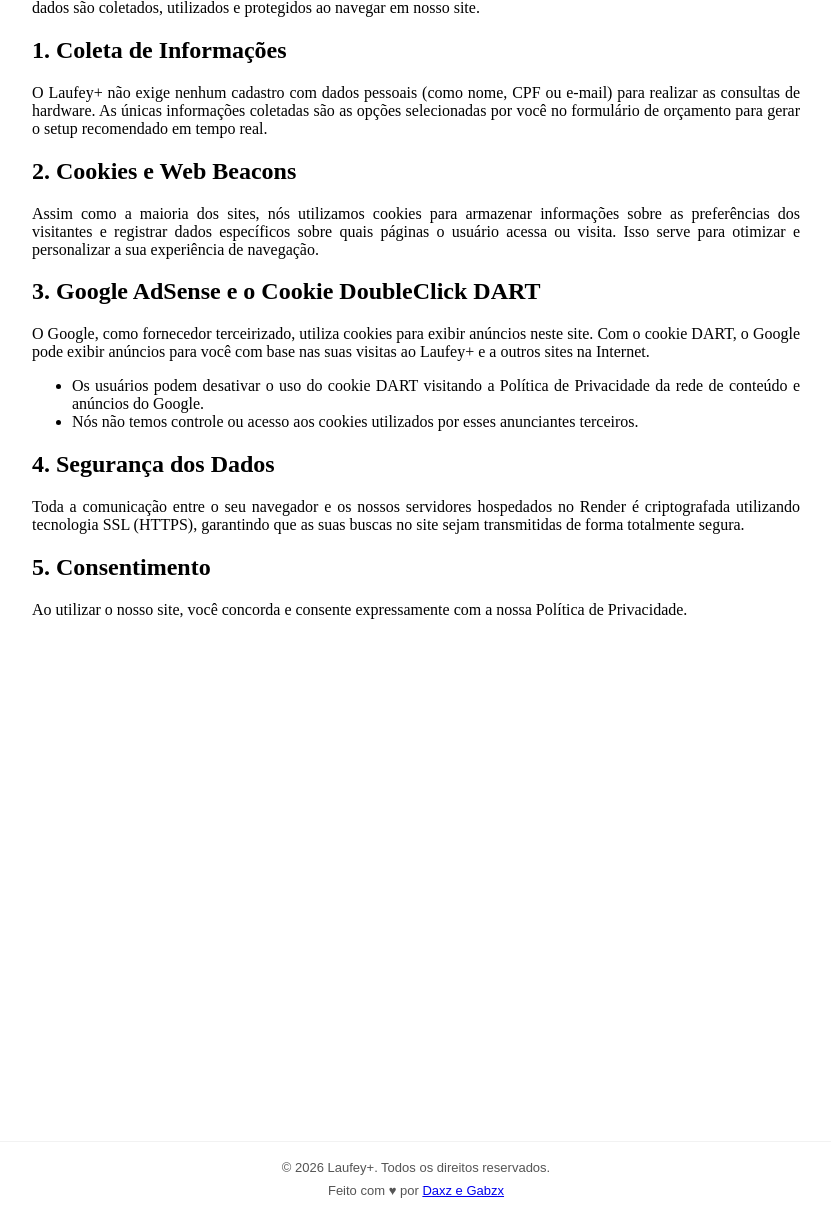
After one commit to danilonascim7-ai/Laufy, a Flask app: template templates/index3.html in a window 1280 px wide. The commit adds this page. Shown: the part 199-1415 px from the top of the page, without its empty margins (224-1055 px from the left). Run offline with Flask 3, Linux system fonts and the light colour scheme; the template is opened without the code that fills it, so the values that code supplies are empty.

Commit message:
Add files via upload

```diff
--- /dev/null
+++ b/templates/index3.html
@@ -0,0 +1,80 @@
+<!DOCTYPE html>
+<html lang="en">
+<head>
+    <meta charset="UTF-8">
+    <meta name="viewport" content="width=device-width, initial-scale=1.0">
+    <title>Política de Privacidade</title>
+    <link rel="stylesheet" href="{{ url_for('static', filename='style2.css') }}">
+</head>
+<body>
+   <header>
+        <section class="Title">
+                <a href="/" style="text-decoration: none; color: inherit;"><h2>Laufey+</h2></a>
+            </section>
+            <!-- Imagens e Ícones Corrigidos com url_for -->
+            <a href="/"><img src="{{url_for('static', filename='home.png')}}" alt="" class="home"></a>
+            <a href="/insta"><img src="{{ url_for('static', filename='R.png') }}" alt="" class="instagram"></a>
+            <a href="/x"><img src="{{ url_for('static', filename='logo-x-modern-2023-7cbd.png') }}" alt="" class="X"></a>
+            <a href="/git"><img src="{{url_for('static' , filename='github_logo_icon_229278.webp')}}" alt="" class="git"></a>
+
+    </header>
+
+    <main>
+
+        <div class="line">
+            <h1>Política de Privacidade</h1>
+
+            <p>Sua privacidade é extremamente importante para nós do <strong>Laufey+</strong>. Esta Política de Privacidade descreve como os seus dados são coletados, utilizados e protegidos ao navegar em nosso site.</p>
+
+            <h2>1. Coleta de Informações</h2>
+            <p>O Laufey+ não exige nenhum cadastro com dados pessoais (como nome, CPF ou e-mail) para realizar as consultas de hardware. As únicas informações coletadas são as opções selecionadas por você no formulário de orçamento para gerar o setup recomendado em tempo real.</p>
+
+            <h2>2. Cookies e Web Beacons</h2>
+            <p>Assim como a maioria dos sites, nós utilizamos cookies para armazenar informações sobre as preferências dos visitantes e registrar dados específicos sobre quais páginas o usuário acessa ou visita. Isso serve para otimizar e personalizar a sua experiência de navegação.</p>
+
+            <h2>3. Google AdSense e o Cookie DoubleClick DART</h2>
+            <p>O Google, como fornecedor terceirizado, utiliza cookies para exibir anúncios neste site. Com o cookie DART, o Google pode exibir anúncios para você com base nas suas visitas ao Laufey+ e a outros sites na Internet.</p>
+            <ul>
+                <li>Os usuários podem desativar o uso do cookie DART visitando a Política de Privacidade da rede de conteúdo e anúncios do Google.</li>
+                <li>Nós não temos controle ou acesso aos cookies utilizados por esses anunciantes terceiros.</li>
+            </ul>
+
+            <h2>4. Segurança dos Dados</h2>
+            <p>Toda a comunicação entre o seu navegador e os nossos servidores hospedados no Render é criptografada utilizando tecnologia SSL (HTTPS), garantindo que as suas buscas no site sejam transmitidas de forma totalmente segura.</p>
+
+            <h2>5. Consentimento</h2>
+            <p>Ao utilizar o nosso site, você concorda e consente expressamente com a nossa Política de Privacidade.</p>
+        </div>
+
+
+
+
+
+
+
+
+
+
+
+    </main>
+   <footer>
+        <div class="footer-content">
+                <p>&copy; 2026 Laufey+. Todos os direitos reservados.</p>
+                <p>Feito com &hearts; por <a href="/Twitch" target="_blank" class="footer-link">Daxz e Gabzx</a></p>
+
+        </div>
+    </footer>
+    <style>main{
+                margin-top: 100px;
+                flex: 1;
+                text-align: justify;
+                padding: 0% 20% 20% 20%;
+                box-sizing: border-box;
+            }</style>
+
+
+
+
+
+</body>
+</html>
```
Also changed, not shown: templates/index.html (+66 -9 lines), templates/index2.html (added, +88 -0 lines).
